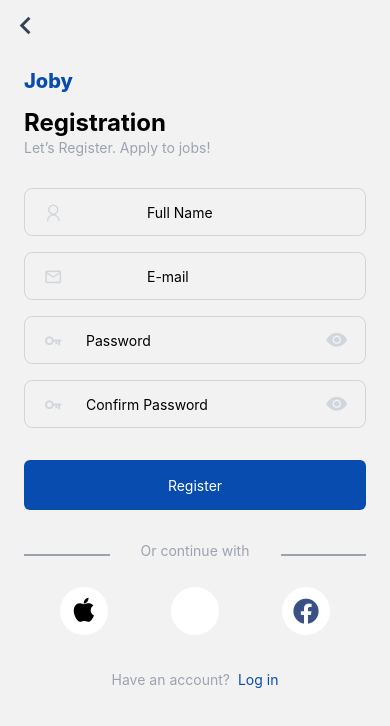
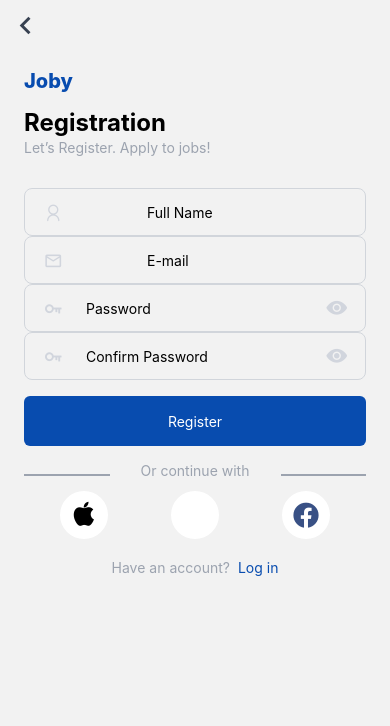
Before and after one commit to elalami-m/job-search-app, a React Native app: screen /Register in a window 390 px wide. Shown: the top 726 px of the page. Built offline with nearby package versions, Linux system fonts and the light colour scheme.

Commit message:
fix bugs in register  screen

```diff
--- a/screens/Register.tsx
+++ b/screens/Register.tsx
@@ -1,7 +1,7 @@
 import { NativeStackNavigationProp } from "@react-navigation/native-stack";
 import { ParamListBase } from "@react-navigation/native";
 import { AndroidSafeAreaView, ButtonComponent, GoBack, Header, Line, TextInputComponent } from "../components";
-import { View, Text, TextInput, Platform, TouchableOpacity, TouchableWithoutFeedback, Keyboard, KeyboardAvoidingView } from "react-native";
+import { View, Text, TextInput, Platform, ScrollView, TouchableOpacity, TouchableWithoutFeedback, Keyboard, KeyboardAvoidingView } from "react-native";
 import { Ionicons, AntDesign, MaterialCommunityIcons, Foundation, FontAwesome5, FontAwesome } from '@expo/vector-icons';
 import React from "react";
 import { Button } from "@rneui/base";
@@ -27,10 +27,11 @@ const Register: React.FC<Props> = ({ navigation }) => {
               leftComponent={<GoBack back={() => navigation.goBack()} />}
             />
             <View className="flex-1 p-4">
+
               <Text className="text-xl font-extrabold text-primary-600">Joby</Text>
               <Text className="text-2xl font-bold mt-3">Registration</Text>
               <Text className="text-gray-400">Let’s Register. Apply to jobs!</Text>
-              <View className="mt-8 space-y-4">
+              <ScrollView className="mt-8 space-y-4">
                 <View>
                   <TextInputComponent
                     placeholder="Full Name"
@@ -91,8 +92,9 @@ const Register: React.FC<Props> = ({ navigation }) => {
                     <Text className="text-primary-600">Log in</Text>
                   </TouchableOpacity>
                 </View>
-              </View>
+                </ScrollView>
             </View>
+
           </View>
         </TouchableWithoutFeedback>
       </KeyboardAvoidingView>
```
